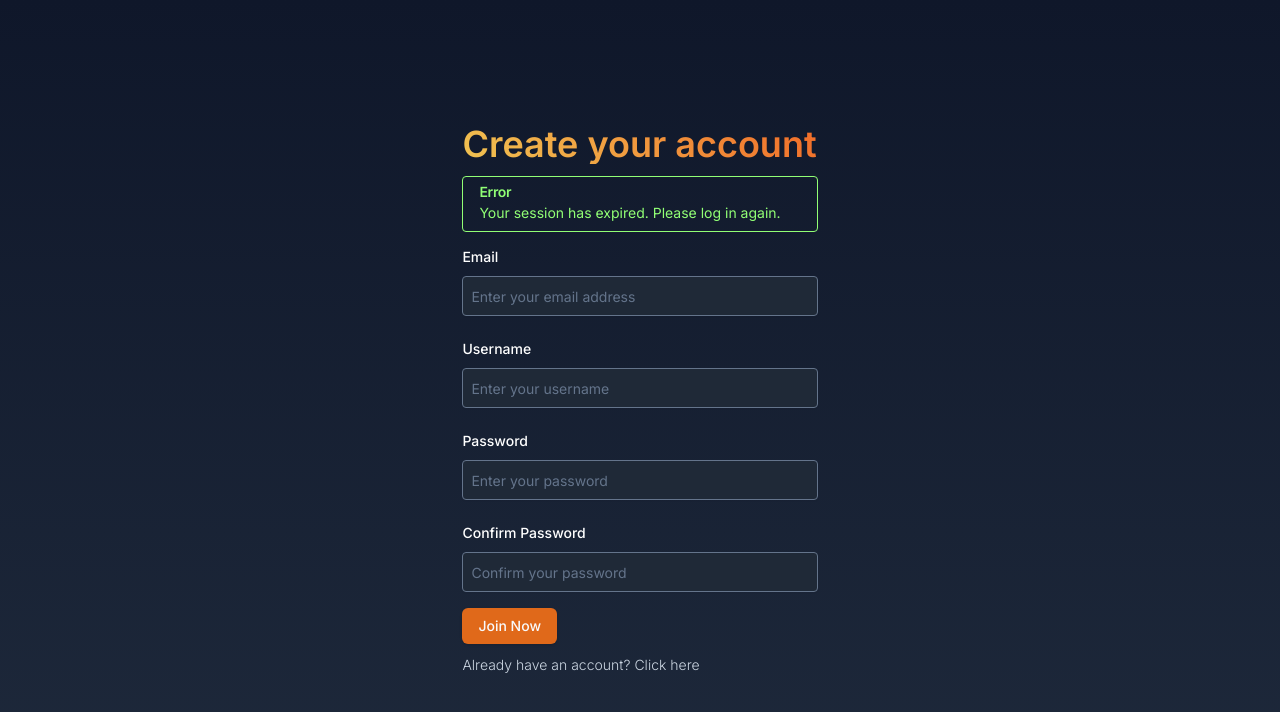
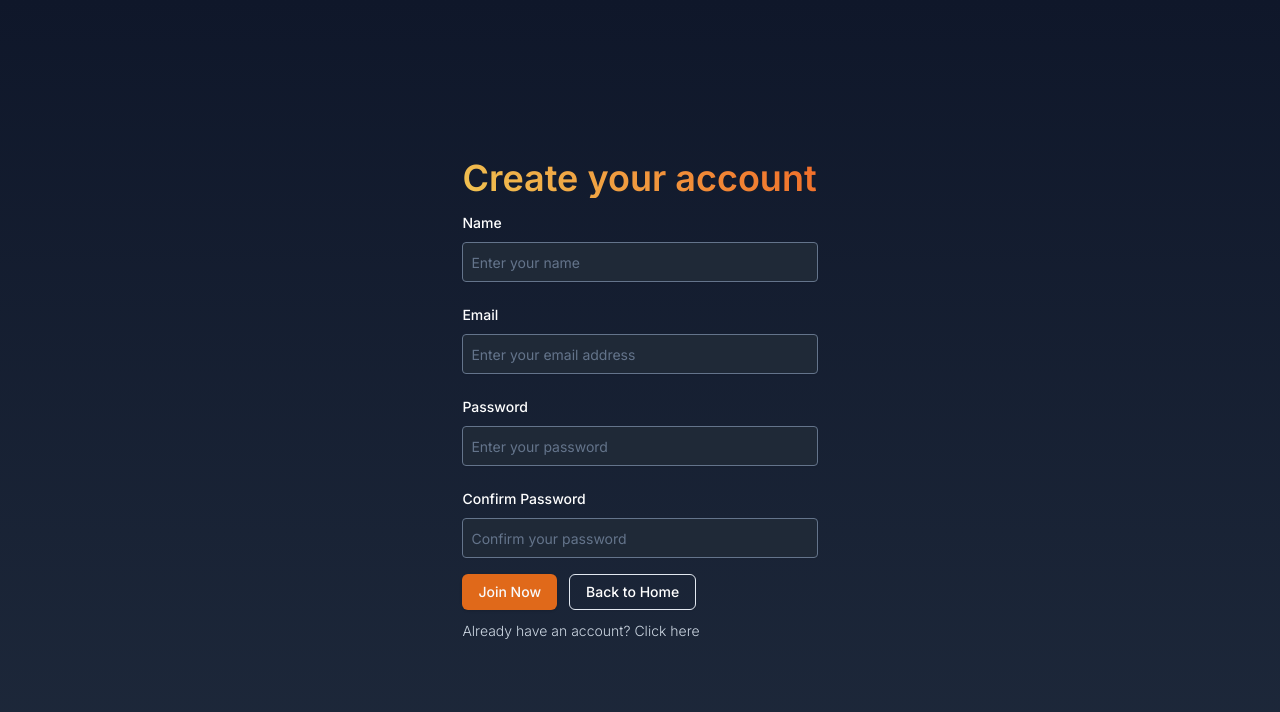
Before and after one commit to DemystData/code-kata, a Next.js app in the folder loan-app/: page /user/register in a window 1280 px wide. Shown: the top 712 px of the page. Built offline with nearby package versions, Linux system fonts and the light colour scheme.

Commit message:
Register Api and UI completed

```diff
--- a/loan-app/app/api/auth/[...nextauth]/route.ts
+++ b/loan-app/app/api/auth/[...nextauth]/route.ts
@@ -6,7 +6,7 @@ import { PrismaClient } from '@prisma/client';
 
 const prisma = new PrismaClient();
 
-export const authOptions: NextAuthOptions = {
+const authOptions: NextAuthOptions = {
   adapter: PrismaAdapter(prisma),
   providers: [
     CredentialsProvider({
@@ -20,7 +20,11 @@ export const authOptions: NextAuthOptions = {
           email: string;
           password: string;
         };
-        const user = await prisma.getUserByEmail(email);
+        const user = await prisma.user.findUnique({
+          where: {
+            email,
+          },
+        });
         if (!user) {
           return null;
         }
@@ -35,10 +39,12 @@ export const authOptions: NextAuthOptions = {
   session: {
     strategy: 'jwt',
   },
-  secret: process.env.NEXTAUTH_SECRET,
+  secret: process.env.NEXTAUTH_SECRET as string,
   debug: process.env.NODE_ENV === 'development',
 };
 
 const handler = NextAuth(authOptions);
 
 export { handler as GET, handler as POST };
+
+// https://www.youtube.com/watch?v=b3pbgBmEGcU&ab_channel=BrettWestwood-SoftwareEngineer
--- a/loan-app/app/api/register/route.ts
+++ b/loan-app/app/api/register/route.ts
@@ -1,3 +1,57 @@
 import bcrypt from 'bcrypt';
 import { NextResponse } from 'next/server';
 import { PrismaClient } from '@prisma/client';
+
+const prisma = new PrismaClient();
+
+export async function POST(request: Request) {
+  try {
+    if (!request.headers.get('Content-Type')?.includes('application/json')) {
+      return NextResponse.json({ data: 'Missing Content-Type header' }, { status: 400 });
+    }
+    if (request.method !== 'POST') {
+      return NextResponse.json({ data: 'Method not allowed' }, { status: 405 });
+    }
+    if (!request.body) {
+      return NextResponse.json({ data: 'Missing request body' }, { status: 400 });
+    }
+    const body = await request.json();
+    const { name, email, password, confirmPassword } = body;
+
+    if (!name || !email || !password || !confirmPassword) {
+      return NextResponse.json({ data: 'Missing required fields' }, { status: 400 });
+    }
+
+    if (password !== confirmPassword) {
+      return NextResponse.json({ data: 'Passwords do not match' }, { status: 400 });
+    }
+
+    const exists = await prisma.user.findUnique({
+      where: {
+        email: email,
+      },
+    });
+
+    if (exists) {
+      return NextResponse.json(
+        {
+          data: 'User already exists',
+        },
+        { status: 400 }
+      );
+    }
+
+    const user = await prisma.user.create({
+      data: {
+        name: name,
+        email: email,
+        password: bcrypt.hashSync(password, 10),
+      },
+    });
+
+    return NextResponse.json(user);
+  } catch (error) {
+    console.log(error);
+    return NextResponse.json({ data: 'Internal server error' }, { status: 500 });
+  }
+}
--- a/loan-app/app/user/register/page.tsx
+++ b/loan-app/app/user/register/page.tsx
@@ -7,16 +7,18 @@ import { Form, FormControl, FormField, FormItem, FormLabel, FormMessage } from '
 import { Button } from '@/components/ui/button';
 import { Input } from '@/components/ui/input';
 import { Alert, AlertDescription, AlertTitle } from '@/components/ui/alert';
+import { ExclamationTriangleIcon } from '@radix-ui/react-icons';
 import Link from 'next/link';
 import { useRouter } from 'next/navigation';
+import { useState } from 'react';
 
 const formSchema = z
   .object({
+    name: z
+      .string({ required_error: 'name is required' })
+      .min(3, { message: 'name must be at least 3 characters' })
+      .max(50, { message: 'name must be less than 50 characters' }),
     email: z.string({ required_error: 'Email is required' }).email({ message: 'Invalid email address' }),
-    username: z
-      .string({ required_error: 'Username is required' })
-      .min(4, { message: 'Username must be at least 4 characters' })
-      .max(50, { message: 'Username must be less than 50 characters' }),
     password: z
       .string({ required_error: 'Password is required' })
       .min(8, 'Must be at least 8 characters in length')
@@ -40,23 +42,48 @@ const formSchema = z
 
 export default function Register() {
   const router = useRouter();
-
+  const [showAlert, setShowAlert] = useState(false);
+  const [alertType, setAlertType] = useState('');
+  const [alertMessage, setAlertMessage] = useState('');
+  const [loading, setLoading] = useState(false);
   async function onSubmit(values: z.infer<typeof formSchema>) {
+    try {
+      setShowAlert(false);
+      setLoading(true);
       const response = await fetch('/api/register', {
         method: 'POST',
         headers: {
           'Content-Type': 'application/json',
         },
-      body: JSON.stringify({ values }),
+        body: JSON.stringify(values),
       });
-    const userinfo = await response.json();
-    console.log(userinfo);
+      const json = await response.json();
+      if (response.status === 200) {
+        setShowAlert(true);
+        setAlertType('success');
+        setAlertMessage('You have successfully registered. Redirecting to login page automatically.');
+        setTimeout(() => {
+          router.push('/user/login');
+        }, 5000);
+      } else {
+        setLoading(false);
+        setShowAlert(true);
+        setAlertType('error');
+        setAlertMessage(json.data);
+      }
+    } catch (error: any) {
+      console.log(error);
+      setLoading(false);
+      setShowAlert(true);
+      setAlertType('error');
+      setAlertMessage(error.message);
+    }
   }
 
   const form = useForm<z.infer<typeof formSchema>>({
     resolver: zodResolver(formSchema),
     defaultValues: {
-      username: '',
+      name: '',
       email: '',
       password: '',
       confirmPassword: '',
@@ -71,13 +98,41 @@ export default function Register() {
     <main className="flex min-h-screen flex-col p-6 md:p-12 bg-gradient-to-b from-slate-900 to-slate-800 justify-center lg:items-center">
       <div className="text-white w-full lg:w-[30%]">
         <h1 className="text-white text-3xl md:text-4xl font-semibold gradient-text">Create your account</h1>
-        <Alert className="my-3" variant="success">
-          <AlertTitle>Error</AlertTitle>
-          <AlertDescription>Your session has expired. Please log in again.</AlertDescription>
+        {alertType === 'error' ? (
+          <Alert hidden={!showAlert} className="my-3 flex justify-between" variant="destructive">
+            <div>
+              <AlertTitle>{alertType.toUpperCase()}</AlertTitle>
+              <AlertDescription>{alertMessage}</AlertDescription>
+            </div>
+            <div className="flex justify-center items-center">
+              <ExclamationTriangleIcon className="h-5 w-5" />
+            </div>
           </Alert>
+        ) : null}
+        {alertType === 'success' ? (
+          <>
+            <Alert hidden={!showAlert} className="my-3" variant="success">
+              <AlertTitle>{alertType.toUpperCase()}</AlertTitle>
+              <AlertDescription>{alertMessage}</AlertDescription>
+            </Alert>
+          </>
+        ) : (
           <Form {...form}>
             <form onSubmit={form.handleSubmit(onSubmit)}>
               <div className="space-y-5 my-3">
+                <FormField
+                  name="name"
+                  control={form.control}
+                  render={({ field }) => (
+                    <FormItem>
+                      <FormLabel className="label">Name</FormLabel>
+                      <FormControl>
+                        <Input className="input" placeholder="Enter your name" {...field} />
+                      </FormControl>
+                      <FormMessage />
+                    </FormItem>
+                  )}
+                />
                 <FormField
                   name="email"
                   control={form.control}
@@ -86,19 +141,6 @@ export default function Register() {
                       <FormLabel className="label">Email</FormLabel>
                       <FormControl>
                         <Input className="input" placeholder="Enter your email address" {...field} />
-                    </FormControl>
-                    <FormMessage />
-                  </FormItem>
-                )}
-              />
-              <FormField
-                name="username"
-                control={form.control}
-                render={({ field }) => (
-                  <FormItem>
-                    <FormLabel className="label">Username</FormLabel>
-                    <FormControl>
-                      <Input className="input" placeholder="Enter your username" {...field} />
                       </FormControl>
                       <FormMessage />
                     </FormItem>
@@ -131,13 +173,17 @@ export default function Register() {
                   )}
                 />
               </div>
-            <div>
-              <Button type="submit" className="mt-1">
-                Join Now
+              <div className="flex items-center gap-3">
+                <Button disabled={loading} type="submit" className="mt-1">
+                  {loading ? 'Registering...' : 'Join Now'}
+                </Button>
+                <Button disabled={loading} variant={'outline'} className="mt-1" onClick={() => router.push('/')}>
+                  Back to Home
                 </Button>
               </div>
               <div className="mt-2">
                 <Link
+                  aria-disabled
                   href="/user/login"
                   className="mt-4 font-light text-slate-300 hover:text-slate-200 text-sm md:text-sm"
                 >
@@ -146,6 +192,7 @@ export default function Register() {
               </div>
             </form>
           </Form>
+        )}
       </div>
     </main>
   );
--- a/loan-app/package.json
+++ b/loan-app/package.json
@@ -3,8 +3,8 @@
   "version": "0.1.0",
   "private": true,
   "scripts": {
-    "dev": "next dev",
-    "build": "next build",
+    "dev": "prisma generate && next dev",
+    "build": "prisma generate && next build",
     "start": "next start",
     "lint": "next lint"
   },
```
Also changed, not shown: 1 other file (tests, documents, lock files or other folders). Lines whose indentation alone changed are shown as unchanged.
